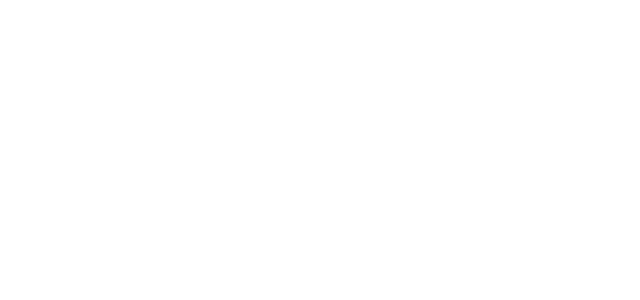
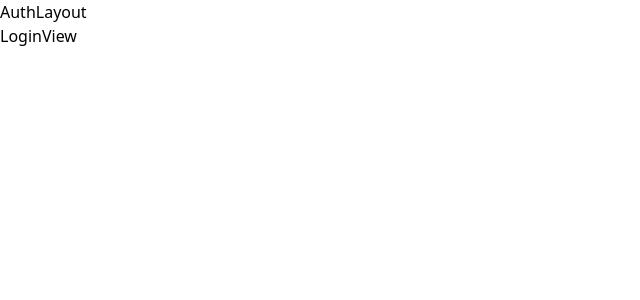
Before and after one commit to Carlos9190/GymDashboard_Frontend, a React (Vite) app: page /auth/login in a window 1280 px wide. Before the commit this address had no page. Shown: the top 300 px of the page, without its empty margins (0-640 px from the left). Built offline with nearby package versions, Linux system fonts and the light colour scheme.

Commit message:
refactor: remove AppLayout and DashboardView components, update routing for LoginView

```diff
--- a/src/layouts/AppLayout.tsx
+++ /dev/null
@@ -1,11 +0,0 @@
-import { Outlet } from "react-router-dom"
-
-export default function AppLayout() {
-    return (
-        <>
-            <div>AppLayout</div>
-
-            <Outlet />
-        </>
-    )
-}
--- a/src/router.tsx
+++ b/src/router.tsx
@@ -1,6 +1,4 @@
 import { BrowserRouter, Routes, Route } from "react-router-dom"
-import AppLayout from "./layouts/AppLayout"
-import DashboardView from "./views/DashboardView"
 import AuthLayout from "./layouts/AuthLayout"
 import LoginView from "./views/auth/LoginView"
 
@@ -9,12 +7,8 @@ export default function Router() {
     return (
         <BrowserRouter>
             <Routes>
-                <Route element={<AppLayout />}>
-                    <Route path="" element={<DashboardView />} />
-                </Route>
-
                 <Route element={<AuthLayout />}>
-                    <Route path="/" element={<LoginView />} index />
+                    <Route path="/auth/login" element={<LoginView />} index />
                 </Route>
             </Routes>
         </BrowserRouter>
--- a/src/views/DashboardView.tsx
+++ /dev/null
@@ -1,6 +0,0 @@
-
-export default function DashboardView() {
-  return (
-    <div>DashboardView</div>
-  )
-}
```
